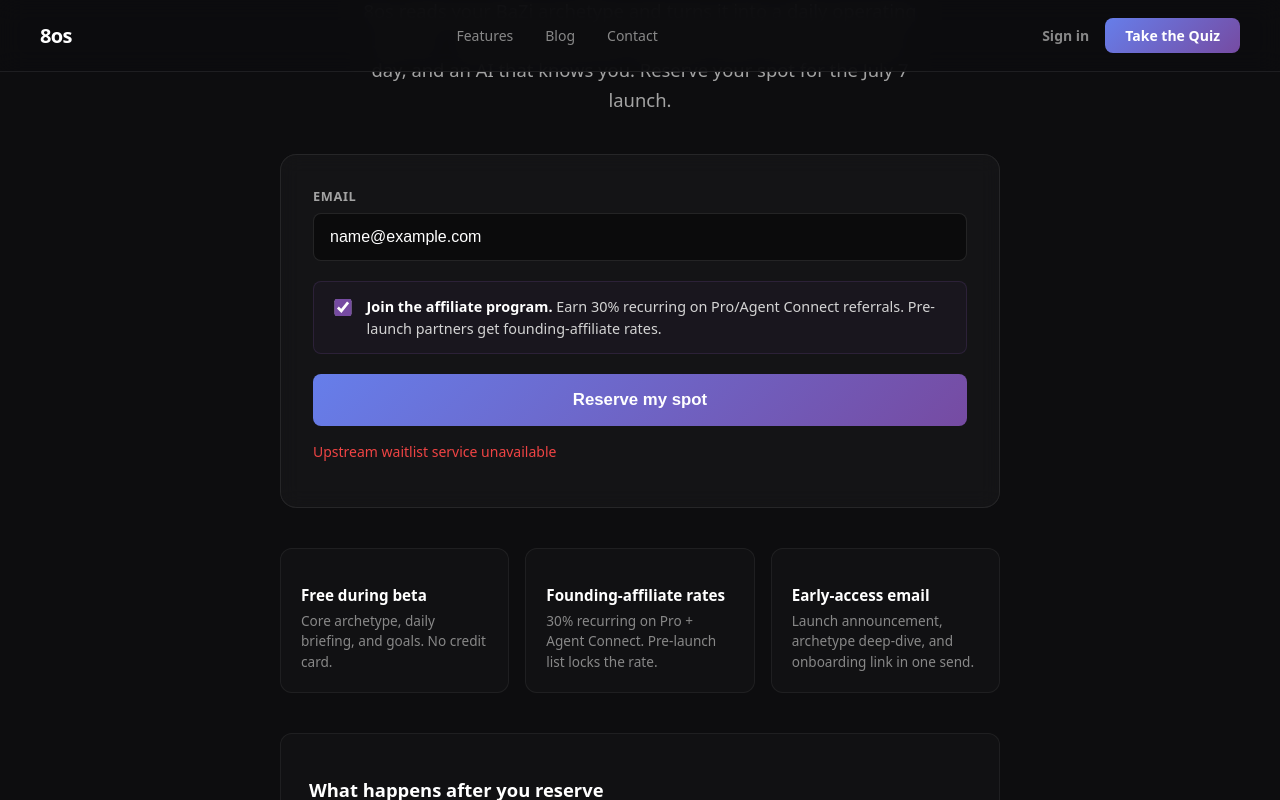
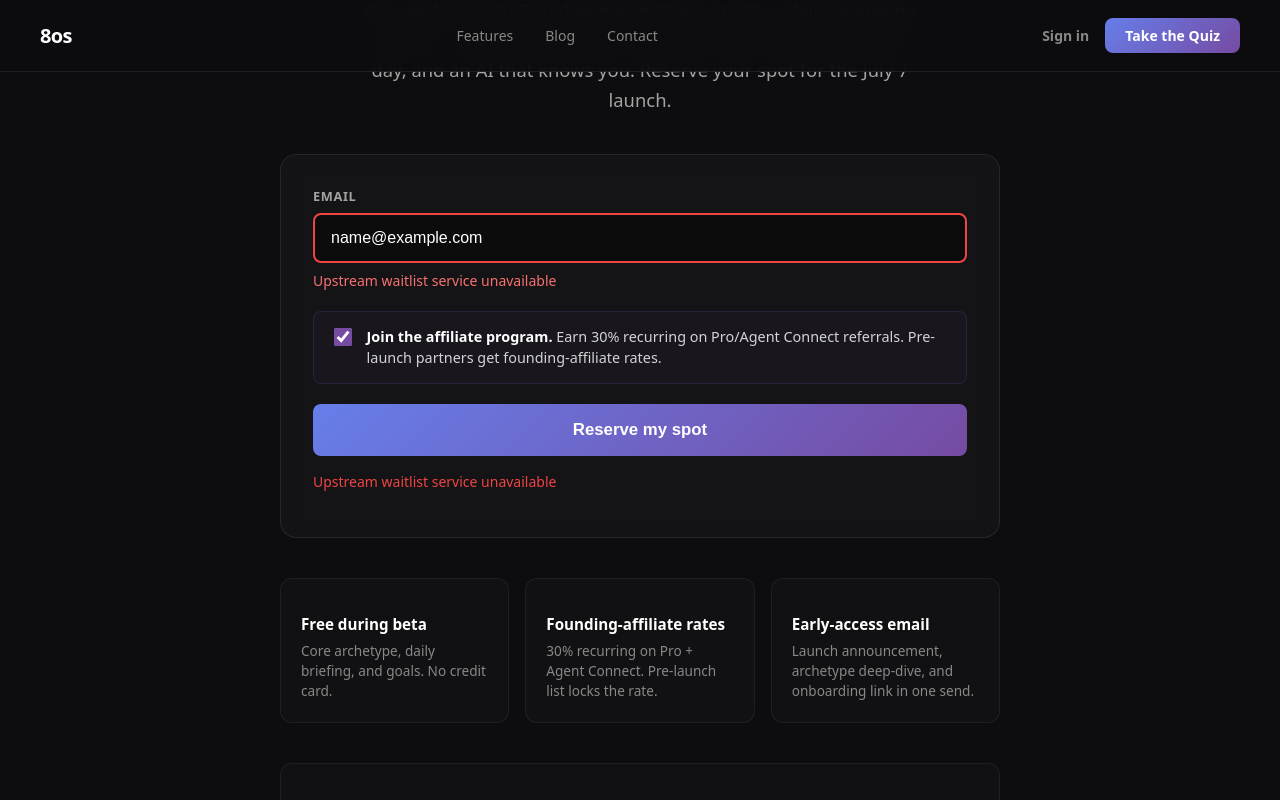
Before and after one commit to BuyWhere/paperclip, a Next.js app: page /coming-soon in a window 1280 px wide. Both pictures are taken after typing "name@example.com" into the empty fields and a click on the button "Reserve my spot". Shown: the part 417-1217 px from the top of the page. Built offline with nearby package versions, Linux system fonts and the light colour scheme; no server answers.

Commit message:
OS-2736: apply coming-soon validation fix
Co-Authored-By: Paperclip <noreply@paperclip.ing>

```diff
--- a/src/components/landing/ComingSoonForm.tsx
+++ b/src/components/landing/ComingSoonForm.tsx
@@ -3,6 +3,8 @@
 import { FormEvent, useState } from 'react'
 
 type Status = 'idle' | 'loading' | 'success' | 'error'
+
+const EMAIL_PATTERN = /^[^\s@]+@[^\s@]+\.[^\s@]+$/
 
 interface ComingSoonFormProps {
   // The /coming-soon page is the canonical prelaunch URL. Other 8os.ai
@@ -25,8 +27,30 @@ export default function ComingSoonForm({
   const [message, setMessage] = useState('')
   const [position, setPosition] = useState<number | null>(null)
 
+  const validateEmail = () => {
+    const trimmedEmail = email.trim()
+
+    if (!trimmedEmail) {
+      return 'Please enter your email address.'
+    }
+
+    if (!EMAIL_PATTERN.test(trimmedEmail)) {
+      return 'Please enter a valid email address.'
+    }
+
+    return ''
+  }
+
   const handleSubmit = async (e: FormEvent) => {
     e.preventDefault()
+    const validationError = validateEmail()
+
+    if (validationError) {
+      setStatus('error')
+      setMessage(validationError)
+      return
+    }
+
     setStatus('loading')
     setMessage('')
 
@@ -119,7 +143,7 @@ export default function ComingSoonForm({
 
   return (
     <div data-testid="coming-soon-form" style={cardStyle}>
-      <form onSubmit={handleSubmit} style={{ display: 'flex', flexDirection: 'column', gap: '1.25rem' }}>
+      <form noValidate onSubmit={handleSubmit} style={{ display: 'flex', flexDirection: 'column', gap: '1.25rem' }}>
         <div>
           <label
             htmlFor="coming-soon-email"
@@ -140,21 +164,43 @@ export default function ComingSoonForm({
             type="email"
             placeholder="you@example.com"
             value={email}
-            onChange={(e) => setEmail(e.target.value)}
+            onChange={(e) => {
+              setEmail(e.target.value)
+              if (status === 'error') {
+                setStatus('idle')
+                setMessage('')
+              }
+            }}
             required
             autoComplete="email"
+            aria-invalid={status === 'error' ? 'true' : 'false'}
+            aria-describedby={status === 'error' ? 'coming-soon-email-error' : undefined}
             style={{
               width: '100%',
               padding: '0.875rem 1rem',
               fontSize: '1rem',
               background: 'rgba(0,0,0,0.4)',
-              border: '1px solid rgba(255,255,255,0.1)',
+              border: status === 'error' ? '2px solid #ef4444' : '1px solid rgba(255,255,255,0.1)',
               borderRadius: '8px',
               color: '#fff',
               outline: 'none',
               boxSizing: 'border-box',
             }}
           />
+          {status === 'error' && (
+            <p
+              id="coming-soon-email-error"
+              role="alert"
+              style={{
+                margin: '0.5rem 0 0',
+                color: '#f87171',
+                fontSize: '0.875rem',
+                lineHeight: 1.4,
+              }}
+            >
+              {message}
+            </p>
+          )}
         </div>
 
         <label
@@ -210,7 +256,7 @@ export default function ComingSoonForm({
         </button>
       </form>
 
-      {status === 'error' && (
+      {status === 'error' && message !== 'Please enter your email address.' && message !== 'Please enter a valid email address.' && (
         <p
           role="alert"
           style={{
```
